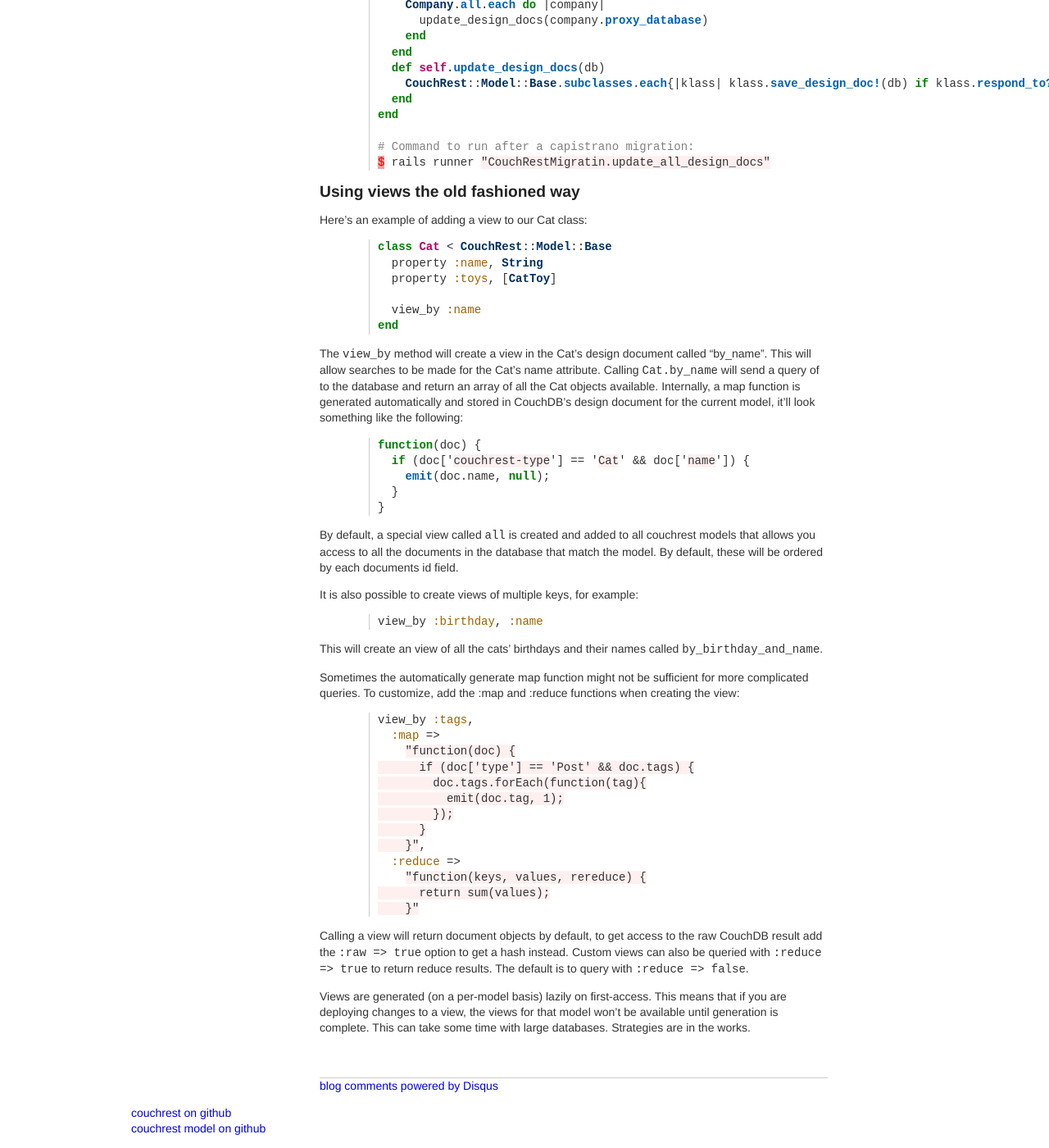
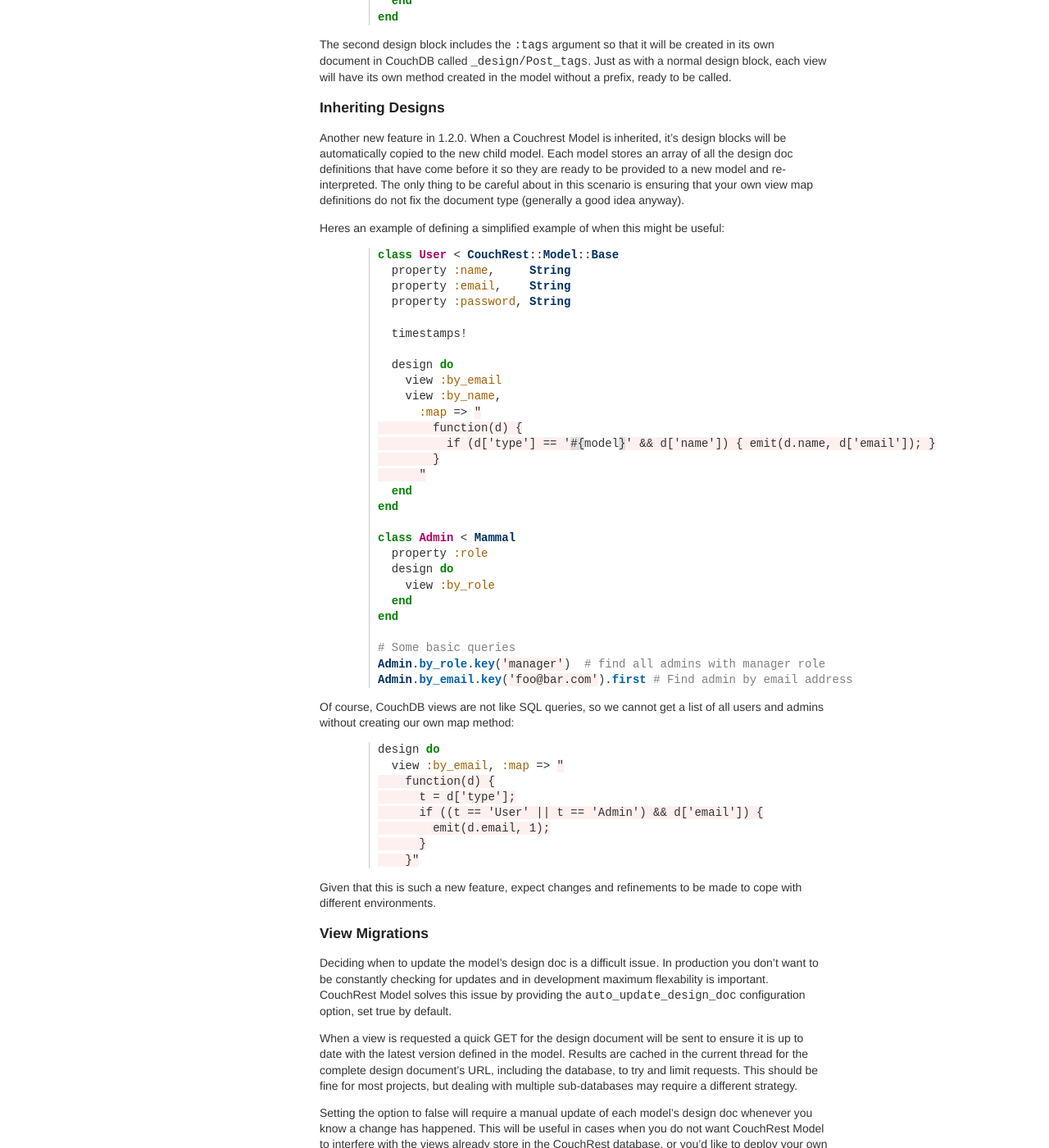
Before and after one commit to couchrest/couchrest.github.com, a Jekyll site: the page built from model/view_objects.markdown, in a window 1280 px wide and 1400 px high, scrolled down 3129 px. Shown: the whole window at 82% size. Built offline with Jekyll 4.4.1, drawn with Linux system fonts in a browser that asks for light colours; Markdown is read by kramdown in place of the engine named in the settings; comment, search, counter and statistics services are not loaded; some of the changed text lies outside the part shown.

Commit message:
A few changes regarding view objects

```diff
--- a/model/index.markdown
+++ b/model/index.markdown
@@ -13,7 +13,7 @@
 Simply include the library in your Rails 3 (or 3.1) project's Gemfile:
 
 {% highlight ruby %}
-gem :couchrest_model, '~> 1.1.0'
+gem :couchrest_model, '~> 1.2.0.beta'
 {% endhighlight %}
 
 After a quick `bundle install` you'll now be able to begin creating your CouchRest Models. For more details on configuring the database connection, see the [configuration section](/model/configuring.html).
--- a/model/view_objects.markdown
+++ b/model/view_objects.markdown
@@ -10,7 +10,7 @@
 
 CouchRest Model has great support for views, and since version 1.1.0 we added support for a View objects that make accessing your data even easier.
 
-### View Objects
+### Definitions and Design Block
 
 Since version 1.1.0 it has been possible to create views that return chainable objects, similar to those you'd find in the [sequel](http://sequel.rubyforge.org/) or Rails 3's Arel.
 
@@ -126,25 +126,119 @@
 paginate @posts
 {% endhighlight %}
 
-### Design Documents and Views
 
-Views must be defined in a Design Document for CouchDB to be able to perform searches. Each model therefore must have its own Design Document. Deciding when to update the model's design doc is a difficult issue, as in production you don't want to be constantly checking for updates and in development maximum flexability is important. CouchRest Model solves this issue by providing the `auto_update_design_doc` configuration option and is true by default.
+### Multiple Design Documents
 
-Each time a view or other design method is requested a quick GET for the design will be sent to ensure it is up to date with the latest changes. Results are cached in the current thread for the complete design document's URL, including the database, to try and limit requests. This should be fine for most projects, but dealing with multiple sub-databases may require a different strategy.
+Since version 1.2.0, it is now possible to define multiple designs for a single model. Views can often take a long time to generate, especially if you have lots of documents, your application will practically lock-up until all the indexes have updated. It makes sense therefore to try and avoid updating designs where a delay in execution may be significant and effect responses to users.
+
+Creating multiple designs helps differenciate between essential views, like finding all documents by date or joins which are critical to the functionality of the app, and non-essential views such as for statistics or testing purposes. Changes to the critical design can be avoided, and the stats can be updated whenever required. Here's how:
+
+
+{% highlight ruby %}
+class Post < CouchRest::Model::Base
+  property :title
+  property :body
+  property :posted_at, DateTime
+  property :tags, [String]
+
+  design do
+    view :by_title
+    view :by_posted_at_and_title
+  end
+
+  design :tags do
+    view :tag_list,
+      :map =>
+        "function(doc) {
+          if (doc['#{model_type_key}'] == 'Post' && doc.tags) {
+            doc.tags.forEach(function(tag){
+              emit(doc.tag, 1);
+            });
+          }
+        }",
+      :reduce => "function(k, v, r) { return sum(v); }"
+    end
+  end
+end
+{% endhighlight %}
+
+The second design block includes the `:tags` argument so that it will be created in its own document in CouchDB called `_design/Post_tags`. Just as with a normal design block, each view will have its own method created in the model without a prefix, ready to be called.
+
+
+
+### Inheriting Designs
+
+Another new feature in 1.2.0. When a Couchrest Model is inherited, it's design blocks will be automatically copied to the new child model. Each model stores an array of all the design doc definitions that have come before it so they are ready to be provided to a new model and re-interpreted. The only thing to be careful about in this scenario is ensuring that your own view map definitions do not fix the document type (generally a good idea anyway).
+
+Heres an example of defining a simplified example of when this might be useful:
+
+
+{% highlight ruby %}
+class User < CouchRest::Model::Base
+  property :name,     String
+  property :email,    String
+  property :password, String
+
+  timestamps!
+
+  design do
+    view :by_email
+    view :by_name,
+      :map => "
+        function(d) {
+          if (d['type'] == '#{model}' && d['name']) { emit(d.name, d['email']); }
+        }
+      "
+  end
+end
+
+class Admin < Mammal
+  property :role
+  design do
+    view :by_role
+  end
+end
+
+# Some basic queries
+Admin.by_role.key('manager')  # find all admins with manager role
+Admin.by_email.key('foo@bar.com').first # Find admin by email address
+{% endhighlight %}
+
+Of course, CouchDB views are not like SQL queries, so we cannot get a list of all users and admins without creating our own map method:
+
+{% highlight ruby %}
+design do
+  view :by_email, :map => "
+    function(d) {
+      t = d['type'];
+      if ((t == 'User' || t == 'Admin') && d['email']) {
+        emit(d.email, 1);
+      }
+    }"
+{% endhighlight %}
+
+Given that this is such a new feature, expect changes and refinements to be made to cope with different environments.
+
+
+### View Migrations
+
+Deciding when to update the model's design doc is a difficult issue. In production you don't want to be constantly checking for updates and in development maximum flexability is important. CouchRest Model solves this issue by providing the `auto_update_design_doc` configuration option, set true by default.
+
+When a view is requested a quick GET for the design document will be sent to ensure it is up to date with the latest version defined in the model. Results are cached in the current thread for the complete design document's URL, including the database, to try and limit requests. This should be fine for most projects, but dealing with multiple sub-databases may require a different strategy.
 
 Setting the option to false will require a manual update of each model's design doc whenever you know a change has happened. This will be useful in cases when you do not want CouchRest Model to interfere with the views already store in the CouchRest database, or you'd like to deploy your own update strategy. Here's an example of a module that will update all submodules:
 
 {% highlight ruby %}
 module CouchRestMigration
-  def self.update_design_docs
-    CouchRest::Model::Base.subclasses.each{|klass| klass.save_design_doc! if klass.respond_to?(:save_design_doc!)}
+  def self.update_all_design_docs
+    CouchRest::Model::Base.subclasses.each{|klass| klass.design_doc.sync! if klass.respond_to?(:design_doc)}
   end
 end
 
 # Running this from your applications initializers would be a good idea,
 # for example in Rail's application.rb or environments/production.rb:
 config.after_initialize do
-  CouchRestMigration.update_design_docs
+  CouchRestMigration.update_all_design_docs
 end
 {% endhighlight %}
 
@@ -159,7 +253,7 @@
     end
   end
   def self.update_design_docs(db)
-    CouchRest::Model::Base.subclasses.each{|klass| klass.save_design_doc!(db) if klass.respond_to?(:save_design_doc!}
+    CouchRest::Model::Base.subclasses.each{|klass| klass.design_doc.sync!(db) if klass.respond_to?(:save_design_doc!}
   end
 end
 
@@ -168,58 +262,8 @@
 {% endhighlight %}
 
 
-## Using views the old fashioned way
+### What happened to the old view methods?
 
-Here's an example of adding a view to our Cat class:
+They been deleted. :)
 
-{% highlight ruby %}
-class Cat < CouchRest::Model::Base
-  property :name, String
-  property :toys, [CatToy]
-
-  view_by :name
-end
-{% endhighlight %}
-
-The `view_by` method will create a view in the Cat's design document called "by_name". This will allow searches to be made for the Cat's name attribute. Calling `Cat.by_name` will send a query of to the database and return an array of all the Cat objects available. Internally, a map function is generated automatically and stored in CouchDB's design document for the current model, it'll look something like the following:
-
-{% highlight javascript %}
-function(doc) {
-  if (doc['couchrest-type'] == 'Cat' && doc['name']) {
-    emit(doc.name, null);
-  }
-}
-{% endhighlight %}
-
-By default, a special view called `all` is created and added to all couchrest models that allows you access to all the documents in the database that match the model. By default, these will be ordered by each documents id field.
-
-It is also possible to create views of multiple keys, for example:
-
-{% highlight ruby %}
-view_by :birthday, :name
-{% endhighlight %}
-
-This will create an view of all the cats' birthdays and their names called `by_birthday_and_name`.
-
-Sometimes the automatically generate map function might not be sufficient for more complicated queries. To customize, add the :map and :reduce functions when creating the view:
-
-{% highlight ruby %}
-view_by :tags,
-  :map =>
-    "function(doc) {
-      if (doc['type'] == 'Post' && doc.tags) {
-        doc.tags.forEach(function(tag){
-          emit(doc.tag, 1);
-        });
-      }
-    }",
-  :reduce =>
-    "function(keys, values, rereduce) {
-      return sum(values);
-    }"
-{% endhighlight %}
-
-Calling a view will return document objects by default, to get access to the raw CouchDB result add the `:raw => true` option to get a hash instead. Custom views can also be queried with `:reduce => true` to return reduce results. The default is to query with `:reduce => false`.
-
-Views are generated (on a per-model basis) lazily on first-access. This means that if you are deploying changes to a view, the views for
-that model won't be available until generation is complete. This can take some time with large databases. Strategies are in the works.
+In older bits of code, you might find references to `view_by` definitions and calls to `has_view?` and just `view`. These methods have now all been removed since version 1.2 along with all the missing method helpers that went with them. This is due to new focus on design documents and to simplify usage.
```
